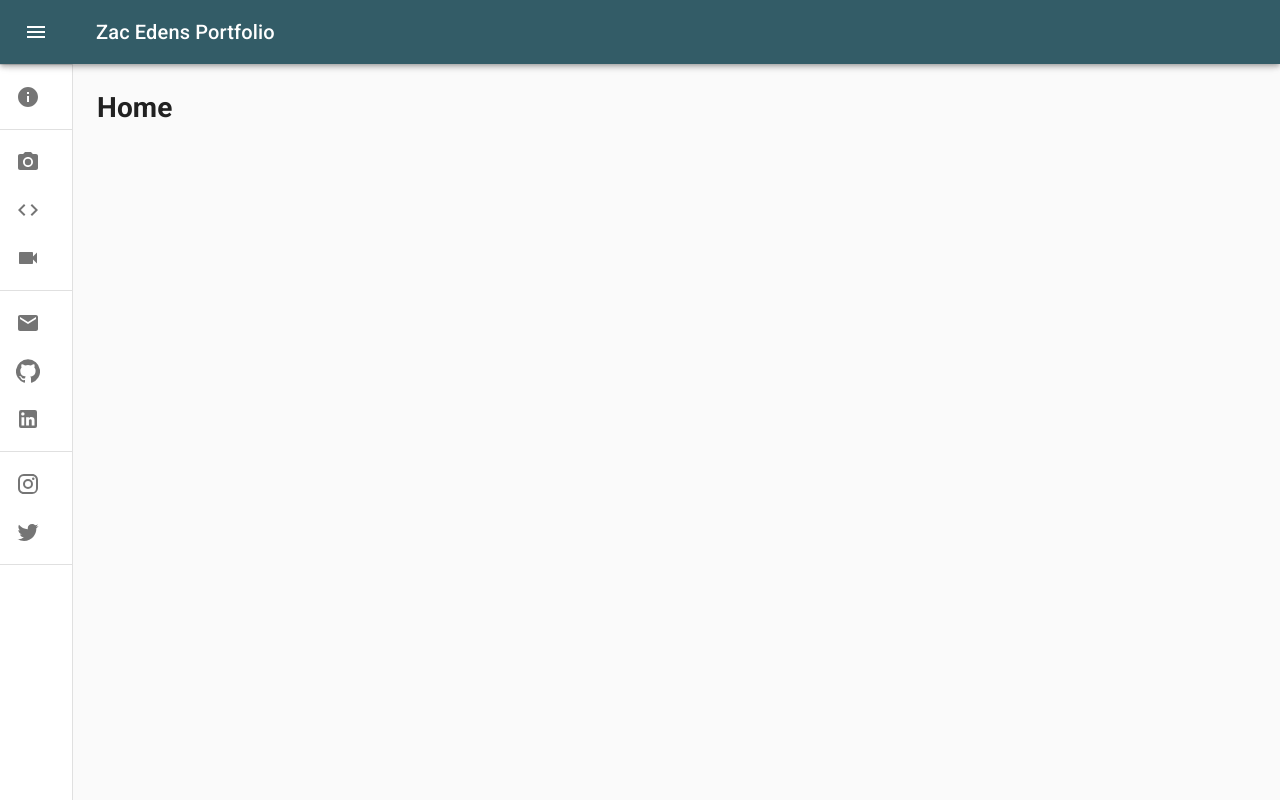
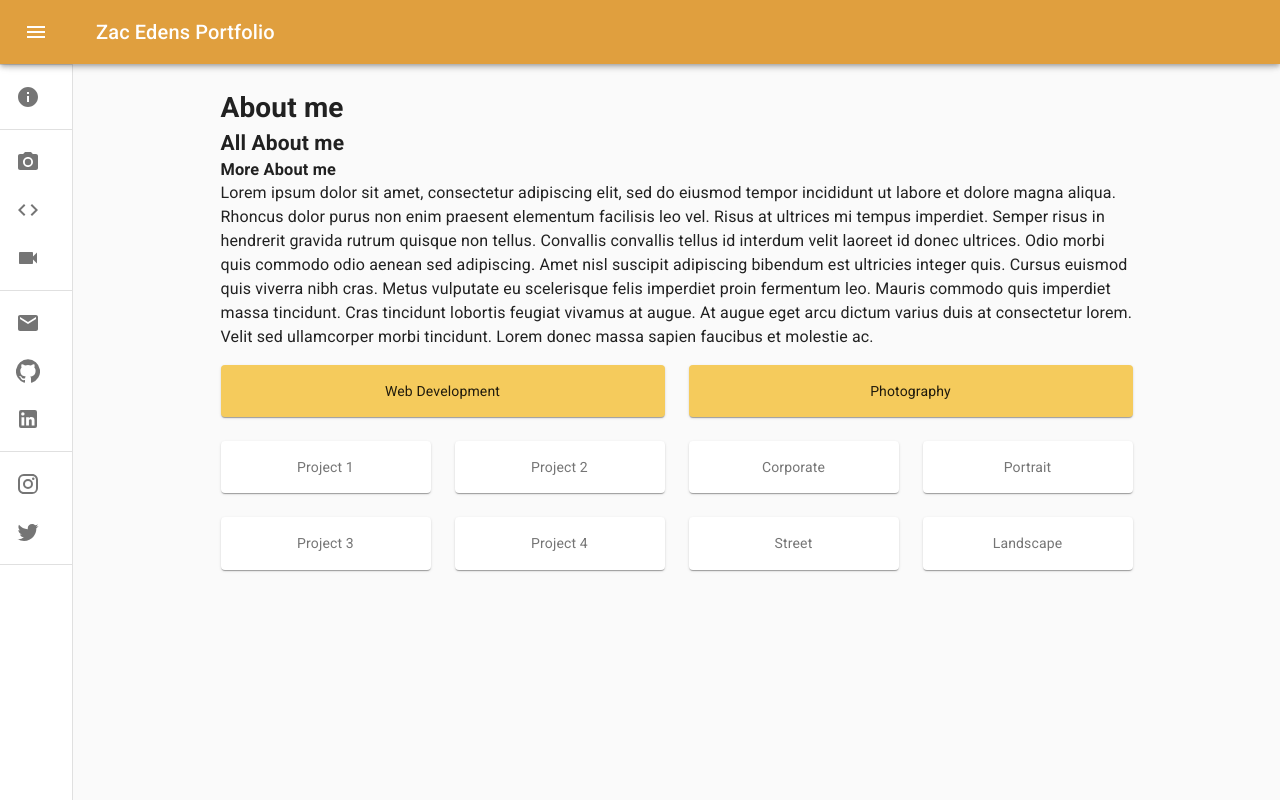
Before and after one commit to themancalledzac/edens-portfolio, a React (Create React App) app: page / in a window 1280 px wide. Built offline with nearby package versions, Linux system fonts and the light colour scheme.

Commit message:
adding grid

```diff
--- a/src/components/paragraph.js
+++ b/src/components/paragraph.js
@@ -4,6 +4,9 @@ import React from "react";
 export default function Paragraph() {
   return (
     <>
+      <h1>About me</h1>
+      <h2>All About me</h2>
+      <h3>More About me</h3>
       <Typography paragraph>
         Lorem ipsum dolor sit amet, consectetur adipiscing elit, sed do eiusmod
         tempor incididunt ut labore et dolore magna aliqua. Rhoncus dolor purus
@@ -18,20 +21,6 @@ export default function Paragraph() {
         varius duis at consectetur lorem. Velit sed ullamcorper morbi tincidunt.
         Lorem donec massa sapien faucibus et molestie ac.
       </Typography>
-      <Typography paragraph>
-        Consequat mauris nunc congue nisi vitae suscipit. Fringilla est
-        ullamcorper eget nulla facilisi etiam dignissim diam. Pulvinar elementum
-        integer enim neque volutpat ac tincidunt. Ornare suspendisse sed nisi
-        lacus sed viverra tellus. Purus sit amet volutpat consequat mauris.
-        Elementum eu facilisis sed odio morbi. Euismod lacinia at quis risus sed
-        vulputate odio. Morbi tincidunt ornare massa eget egestas purus viverra
-        accumsan in. In hendrerit gravida rutrum quisque non tellus orci ac.
-        Pellentesque nec nam aliquam sem et tortor. Habitant morbi tristique
-        senectus et. Adipiscing elit duis tristique sollicitudin nibh sit.
-        Ornare aenean euismod elementum nisi quis eleifend. Commodo viverra
-        maecenas accumsan lacus vel facilisis. Nulla posuere sollicitudin
-        aliquam ultrices sagittis orci a.
-      </Typography>
     </>
   );
 }
--- a/src/page/Home/index.js
+++ b/src/page/Home/index.js
@@ -1,9 +1,96 @@
+import { Container, Grid, makeStyles, Paper } from "@material-ui/core";
+import { blueGrey, grey } from "@material-ui/core/colors";
 import React from "react";
+import Paragraph from "../../components/paragraph";
+
+const colors = {
+  blue: `#335c67`,
+  yellow: `#fff3b0`,
+  orange: `#e09f3e`,
+  red: `#9e2a2b`,
+  maroon: `#540b0e`,
+  grey1: `#cfdbd5`,
+  grey2: `#e8eddf`,
+  primary: `#f5cb5c`,
+  dark: `#242423`,
+  darkGrey: `#333533`,
+};
+
+const useStyles = makeStyles((theme) => ({
+  root: {
+    flexGrow: 1,
+  },
+  paper: {
+    padding: theme.spacing(2),
+    textAlign: "center",
+    color: theme.palette.text.secondary,
+  },
+  header: {
+    padding: theme.spacing(2),
+    textAlign: "center",
+    color: theme.palette.text.primary,
+    backgroundColor: colors.primary,
+  },
+}));
 
 const Home = () => {
+  const classes = useStyles();
   return (
-    <div>
-      <h1>Home</h1>
+    <div className={classes.root}>
+      <Container maxWidth='md'>
+        <Paragraph />
+        <Grid container spacing={3}>
+          <Grid item xs={12} sm={6}>
+            <div className={classes.root}>
+              <Grid container spacing={3}>
+                <Grid item xs={12}>
+                  <Paper className={(classes.paper, classes.header)}>
+                    Web Development
+                  </Paper>
+                </Grid>
+
+                <Grid item xs={12} sm={6}>
+                  <Paper className={classes.paper}>Project 1</Paper>
+                </Grid>
+                <Grid item xs={12} sm={6}>
+                  <Paper className={classes.paper}>Project 2</Paper>
+                </Grid>
+                <Grid item xs={12} sm={6}>
+                  <Paper className={classes.paper}>Project 3</Paper>
+                </Grid>
+                <Grid item xs={12} sm={6}>
+                  <Paper className={classes.paper}>Project 4</Paper>
+                </Grid>
+              </Grid>
+            </div>
+          </Grid>
+
+          <Grid item xs={12} sm={6}>
+            <div className={classes.root}>
+              <Grid container spacing={3}>
+                <Grid item xs={12}>
+                  <Paper className={(classes.paper, classes.header)}>
+                    Photography
+                  </Paper>
+                </Grid>
+
+                <Grid item xs={12} sm={6}>
+                  <Paper className={classes.paper}>Corporate</Paper>
+                </Grid>
+                <Grid item xs={12} sm={6}>
+                  <Paper className={classes.paper}>Portrait</Paper>
+                </Grid>
+                <Grid item xs={12} sm={6}>
+                  <Paper className={classes.paper}>Street</Paper>
+                </Grid>
+                <Grid item xs={12} sm={6}>
+                  <Paper className={classes.paper}>Landscape</Paper>
+                </Grid>
+              </Grid>
+            </div>
+          </Grid>
+        </Grid>
+      </Container>
     </div>
   );
 };
--- a/src/page/Photography/index.js
+++ b/src/page/Photography/index.js
@@ -1,9 +1,12 @@
+import { Container } from "@material-ui/core";
 import React from "react";
 
 const Photography = () => {
   return (
     <div>
-      <h1>Photography</h1>
+      <Container maxWidth='md'>
+        <h1>Photography</h1>
+      </Container>
     </div>
   );
 };
--- a/src/page/main.js
+++ b/src/page/main.js
@@ -31,6 +31,7 @@ import { Route, BrowserRouter as Router, Switch, Link } from "react-router-dom";
 import Home from "./Home";
 import Photography from "./Photography";
 import Coding from "./Coding";
+import { SwipeableDrawer } from "@material-ui/core";
 
 // import { AccessAlarm, ThreeDRotation } from "@material-ui/icons";
 
@@ -39,6 +40,7 @@ const colors = {
   blue: `#335c67`,
   yellow: `#fff3b0`,
   orange: `#e09f3e`,
+  paleOrange: `#ffefd6`,
   red: `#9e2a2b`,
   maroon: `#540b0e`,
   grey1: `#cfdbd5`,
@@ -54,7 +56,7 @@ const useStyles = makeStyles((theme) => ({
   },
   appBar: {
     zIndex: theme.zIndex.drawer + 1,
-    backgroundColor: colors.blue,
+    backgroundColor: colors.orange,
 
     transition: theme.transitions.create(["width", "margin"], {
       easing: theme.transitions.easing.sharp,
@@ -82,6 +84,7 @@ const useStyles = makeStyles((theme) => ({
   },
   drawerOpen: {
     width: drawerWidth,
+    backgroundColor: colors.paleOrange,
     transition: theme.transitions.create("width", {
       easing: theme.transitions.easing.sharp,
       duration: theme.transitions.duration.enteringScreen,
@@ -157,7 +160,7 @@ export default function Main() {
           </Typography>
         </Toolbar>
       </AppBar>
-      <Drawer
+      <SwipeableDrawer
         variant='permanent'
         className={clsx(classes.drawer, {
           [classes.drawerOpen]: open,
@@ -217,7 +220,13 @@ export default function Main() {
         </List>
         <Divider />
         <List>
-          <ListItem button key={"Email"}>
+          <ListItem
+            button
+            key={"Email"}
+            onClick={() => {
+              navigator.clipboard.writeText("edens.zac@gmail.com");
+            }}
+          >
             <ListItemIcon>
               <EmailIcon />
             </ListItemIcon>
@@ -252,7 +261,7 @@ export default function Main() {
           </ListItem>
         </List>
         <Divider />
-      </Drawer>
+      </SwipeableDrawer>
       <main className={classes.content}>
         <div className={classes.toolbar} />
 
```
Also changed, not shown: src/components/colors.d.ts (deleted, +0 -14 lines).
